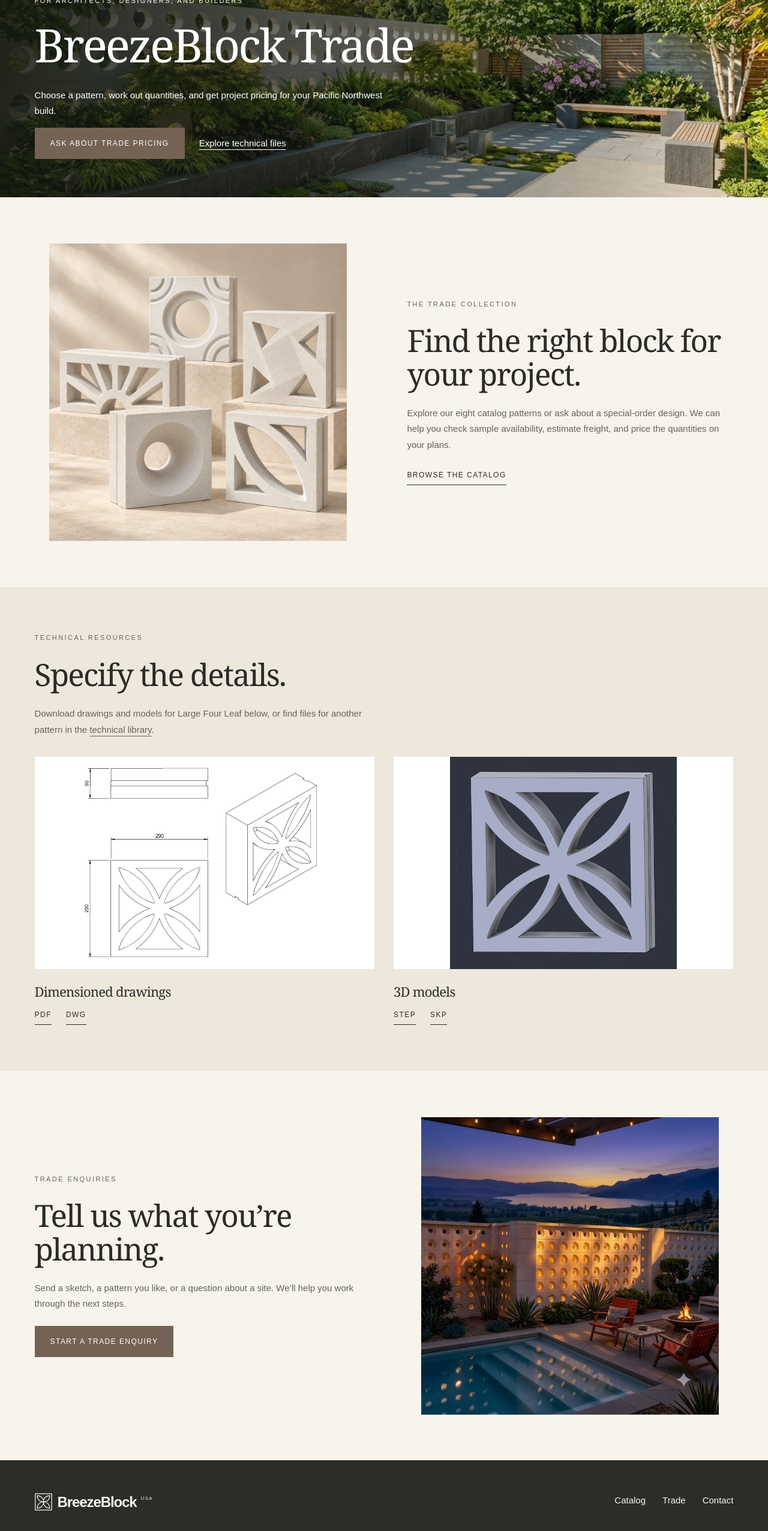
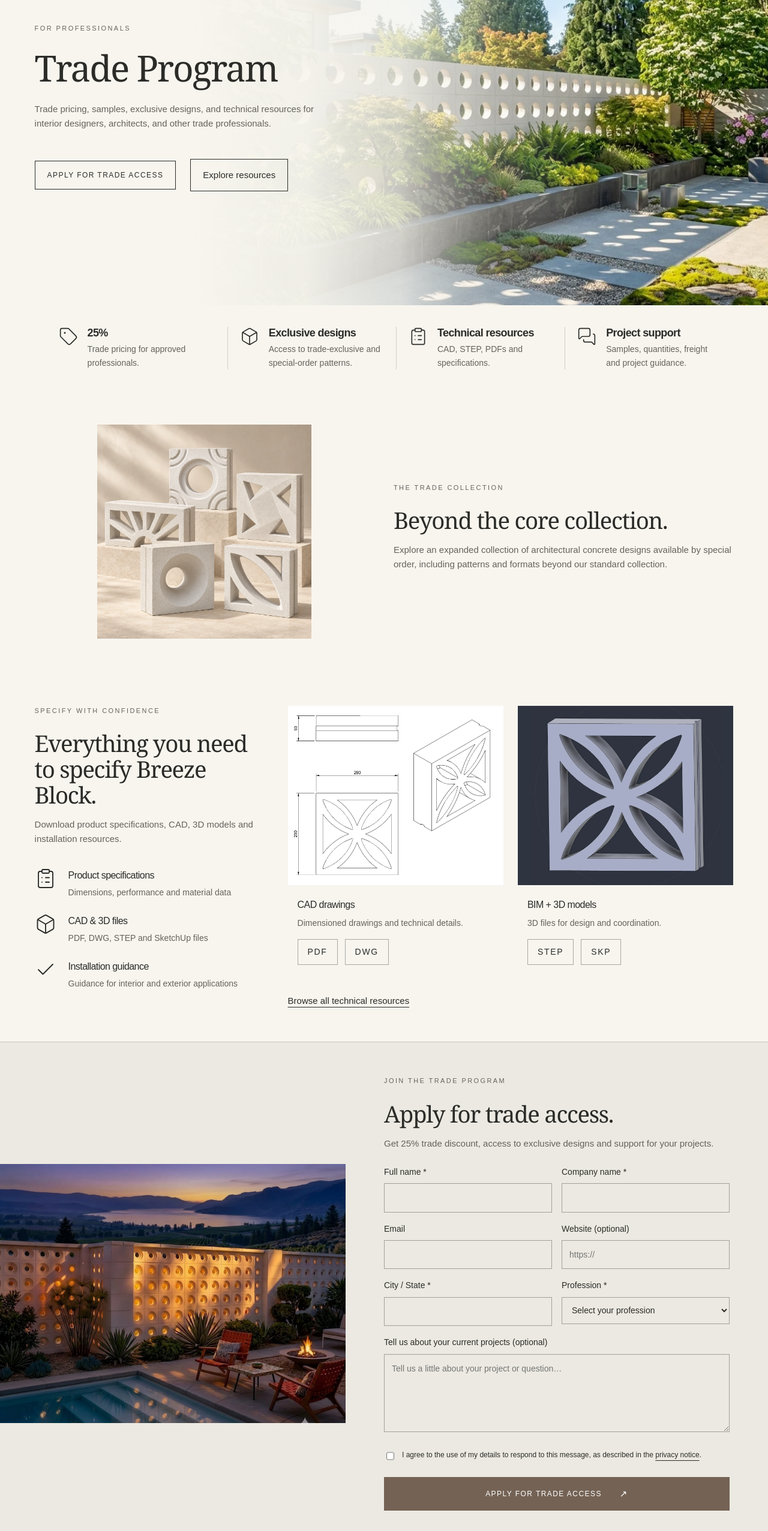
Before and after one commit to kevsherman/breezeblockusa, a Next.js app: page /trade in a window 1280 px wide. Shown: the part 234-2787 px from the top of the page at 60% size. Built offline with nearby package versions, Linux system fonts and the light colour scheme.

Commit message:
Update Site source

```diff
--- a/app/trade/page.tsx
+++ b/app/trade/page.tsx
@@ -1,45 +1,61 @@
+import QuoteForm from '@/components/quote-form';
+import { Tag, Box, ClipboardList, MessagesSquare, Check } from 'lucide-react';
 import { products } from '@/lib/catalog';
 import { pageMetadata } from '@/lib/site';
 import styles from './trade.module.css';
 
 export const metadata = pageMetadata('trade', 'Breeze Blocks for Architects, Designers & Trade', 'Explore breeze block patterns, request samples and trade pricing, and download drawings for Pacific Northwest projects.');
 
-const enquiry = '/request-a-quote/?interest=trade';
+const enquiry = '#trade-application';
 const fourLeaf = products.find(product => product.patternSlug === 'four-leaf' && product.size === 'Large')!;
 const resources = [
-  { title: 'Dimensioned drawings', image: 'drawing', alt: 'Four Leaf block shown in front, top and isometric views', files: fourLeaf.documents.filter(file => ['Dimensioned Drawing', 'CAD Drawing'].includes(file.label)) },
-  { title: '3D models', image: 'model', alt: 'Four Leaf model showing the depth of its openings', files: fourLeaf.documents.filter(file => ['STEP', 'SKP'].includes(file.format)) },
+  { title: 'CAD drawings', image: 'drawing', alt: 'Four Leaf block shown in front, top and isometric views', files: fourLeaf.documents.filter(file => ['Dimensioned Drawing', 'CAD Drawing'].includes(file.label)) },
+  { title: 'BIM + 3D models', image: 'model', alt: 'Four Leaf model showing the depth of its openings', files: fourLeaf.documents.filter(file => ['STEP', 'SKP'].includes(file.format)) },
 ];
 
 export default function TradePage() {
   return <div className={styles.page}>
     <section className={styles.hero}>
       <img src="/images/trade/courtyard.webp" alt="White circular breeze blocks screening a landscaped courtyard" fetchPriority="high" />
-      <div className="wrap"><p className="eyebrow">For architects, designers, and builders</p>
-        <h1>BreezeBlock Trade</h1><p>Choose a pattern, work out quantities, and get project pricing for your Pacific Northwest build.</p>
-        <div className="actions"><a className="button" href={enquiry}>Ask about trade pricing</a><a href="#trade-resources">Explore technical files</a></div>
+      <div className="wrap"><p className="eyebrow">For Professionals</p>
+        <h1>Trade Program</h1><p>Trade pricing, samples, exclusive designs, and technical resources for interior designers, architects, and other trade professionals.</p>
+        <div className="actions"><a className="button" href={enquiry}>Apply for trade access</a><a href="#trade-resources">Explore resources</a></div>
       </div>
     </section>
+    <ul className={'wrap ' + styles.benefits}>
+      {[
+        { Icon: Tag, title: '25%', copy: 'Trade pricing for approved professionals.' },
+        { Icon: Box, title: 'Exclusive designs', copy: 'Access to trade-exclusive and special-order patterns.' },
+        { Icon: ClipboardList, title: 'Technical resources', copy: 'CAD, STEP, PDFs and specifications.' },
+        { Icon: MessagesSquare, title: 'Project support', copy: 'Samples, quantities, freight and project guidance.' },
+      ].map(({ Icon, title, copy }) => <li key={title}><Icon aria-hidden="true"/><div><h2>{title}</h2><p>{copy}</p></div></li>)}
+    </ul>
     <section className={'wrap ' + styles.split}>
       <img src="/images/trade/collection.webp" alt="Five white concrete blocks with circular, angular and sunburst patterns" loading="lazy" />
-      <div><p className="eyebrow">The trade collection</p><h2>Find the right block for your project.</h2>
-        <p>Explore our eight catalog patterns or ask about a special-order design. We can help you check sample availability, estimate freight, and price the quantities on your plans.</p>
-        <a className="text-link" href="/breeze-blocks/">Browse the catalog</a>
+      <div><p className="eyebrow">The trade collection</p><h2>Beyond the core collection.</h2>
+        <p>Explore an expanded collection of architectural concrete designs available by special order, including patterns and formats beyond our standard collection.</p>
+
       </div>
     </section>
     <section className={styles.resources} id="trade-resources"><div className="wrap">
-      <p className="eyebrow">Technical resources</p><h2>Specify the details.</h2>
-      <p>Download drawings and models for Large Four Leaf below, or find files for another pattern in the <a href="/resources/#library-heading">technical library</a>.</p>
+      <div className={styles.resourceIntro}><p className="eyebrow">Specify with confidence</p><h2>Everything you need to specify Breeze Block.</h2>
+      <p>Download product specifications, CAD, 3D models and installation resources.</p>
+      <ul className={styles.resourceBenefits}>{[
+        { Icon: ClipboardList, title: 'Product specifications', copy: 'Dimensions, performance and material data' },
+        { Icon: Box, title: 'CAD & 3D files', copy: 'PDF, DWG, STEP and SketchUp files' },
+        { Icon: Check, title: 'Installation guidance', copy: 'Guidance for interior and exterior applications' },
+      ].map(({ Icon, title, copy }) => <li key={title}><Icon aria-hidden="true"/><div><h3>{title}</h3><p>{copy}</p></div></li>)}</ul></div>
       <div className={styles.cards}>{resources.map(resource => <article key={resource.image}>
         <img src={'/images/trade/' + resource.image + '.webp'} alt={resource.alt} loading="lazy" />
-        <h3>{resource.title}</h3><div className="actions">{resource.files.map(file => <a className="text-link" key={file.url} href={file.url} aria-label={'Large Four Leaf ' + file.label + ' (' + file.format + ')'}>{file.format}</a>)}</div>
-      </article>)}</div>
+        <h3>{resource.title}</h3><p>{resource.image === 'drawing' ? 'Dimensioned drawings and technical details.' : '3D files for design and coordination.'}</p><div className="actions">{resource.files.map(file => <a className="text-link" key={file.url} href={file.url} aria-label={'Large Four Leaf ' + file.label + ' (' + file.format + ')'}>{file.format}</a>)}</div>
+      </article>)}<a className={styles.library} href="/resources/#library-heading">Browse all technical resources</a></div>
     </div></section>
-    <section className={'wrap ' + styles.split}>
-      <div><p className="eyebrow">Trade enquiries</p><h2>Tell us what you’re planning.</h2>
-        <p>Send a sketch, a pattern you like, or a question about a site. We’ll help you work through the next steps.</p>
-        <a href={enquiry} className="button">Start a trade enquiry</a>
-      </div><img src="/images/trade/patio.webp" alt="Breeze block screen framing an outdoor seating area" loading="lazy" />
+    <section className={styles.application} id="trade-application">
+      <img src="/images/trade/patio.webp" alt="Breeze block screen framing an outdoor seating area" loading="lazy" />
+      <div className={styles.applicationCopy}><p className="eyebrow">Join the trade program</p><h2>Apply for trade access.</h2>
+        <p>Get 25% trade discount, access to exclusive designs and support for your projects.</p>
+        <QuoteForm trade/>
+      </div>
     </section>
   </div>;
 }
--- a/app/trade/trade.module.css
+++ b/app/trade/trade.module.css
@@ -1,22 +1,58 @@
-.page h2 { font-size: clamp(2.25rem, 4vw, 4rem); line-height: 1.08; }
-.page p { max-width: 37rem; }
-.hero { position: relative; isolation: isolate; display: grid; align-items: end; min-height: clamp(27rem, 60vh, 42rem); padding-block: 4rem; color: white; background: #35372e; }
-.hero img, .hero::before { position: absolute; inset: 0; width: 100%; height: 100%; }
-.hero img { object-fit: cover; z-index: -2; }
-.hero::before { content: ''; z-index: -1; background: linear-gradient(90deg, #151810df, #15181080 55%, transparent); }
-.hero h1 { font-size: clamp(3rem, 6vw, 6rem); letter-spacing: -.04em; line-height: 1.05; }
-.hero p { color: white; }
-.hero a { color: white; }
-.split, .cards { display: grid; grid-template-columns: repeat(2, minmax(0, 1fr)); gap: clamp(2rem, 6vw, 6rem); }
-.split { align-items: center; padding-block: clamp(3rem, 6vw, 6rem); }
-.split img { width: 100%; max-height: 31rem; object-fit: contain; }
-.split p, .resources p { margin-bottom: 1.5rem; }
-.resources { background: var(--sand); padding-block: clamp(3rem, 6vw, 6rem); }
-.cards { margin-top: 2rem; gap: 2rem; }
-.cards img { width: 100%; aspect-ratio: 16 / 10; object-fit: contain; background: white; display: block; }
-.cards h3 { margin: 1.25rem 0 .75rem; }
-@media (max-width: 700px) {
-  .split, .cards { grid-template-columns: 1fr; }
-  .split img { max-height: 20rem; }
-  .hero { padding-block: 3rem; }
+.page { --trade-base: #f7f5ee; background: var(--trade-base); }
+.page h2 { font-size: clamp(2rem, 3vw, 3rem); line-height: 1.12; margin-bottom: 1rem; }
+.page p { line-height: 1.6; }
+.hero { position: relative; isolation: isolate; overflow: hidden; }
+.hero > img { position: absolute; inset: 0; left: 25%; width: 100%; height: 100%; object-fit: cover; object-position: left center; z-index: -2; }
+.hero::before { content: ''; position: absolute; inset: 0; z-index: -1; background: linear-gradient(90deg, #f7f5ee 25%, #f7f5eef5 40%, #f7f5eecc 52%, #f7f5ee40 65%, transparent 78%); }
+.hero > div { min-height: 660px; display: flex; flex-direction: column; justify-content: center; padding-block: 64px; }
+.hero h1 { font-size: clamp(3rem, 4.7vw, 4.5rem); line-height: 1.08; margin-bottom: 24px; }
+.hero p { max-width: 31rem; }
+.hero :global(.actions) { margin-top: 32px; }
+.hero :global(.actions) > a { border: 1px solid currentColor; padding: 14px 20px; text-decoration: none; background: transparent; color: inherit; }
+.benefits { display: grid; grid-template-columns: repeat(4, 1fr); list-style: none; padding-block: 36px; margin-block: 0; }
+.benefits li { display: flex; gap: 16px; padding-inline: 20px; border-left: 1px solid #3333; }
+.benefits li:first-child { border: 0; padding-left: 0; }
+.benefits svg { flex: 0 0 32px; width: 32px; height: 32px; stroke-width: 1.25; }
+.benefits h2 { font-family: inherit; font-size: 18px; font-weight: 600; margin: 0 0 6px; }
+.benefits p { font-size: 14px; margin: 0; }
+.split { display: grid; grid-template-columns: 1fr 1fr; gap: 32px; align-items: center; padding-block: 56px; }
+.split > img { width: 63%; justify-self: center; }
+.resources { padding-block: 56px; scroll-margin-top: 120px; }
+.resources > div { display: grid; grid-template-columns: 1.05fr 2fr; gap: 32px; }
+.resourceBenefits { list-style: none; padding: 0; margin: 36px 0 0; display: grid; gap: 24px; }
+.resourceBenefits li { display: flex; gap: 20px; }
+.resourceBenefits svg { width: 36px; height: 36px; flex: 0 0 36px; stroke-width: 1.25; }
+.resourceBenefits h3 { font-family: inherit; font-size: 16px; margin: 0 0 4px; }
+.resourceBenefits p { margin: 0; font-size: 14px; }
+.cards { display: grid; grid-template-columns: repeat(2, minmax(0, 1fr)); gap: 24px; align-content: start; }
+.cards img { width: 100%; aspect-ratio: 6 / 5; object-fit: contain; display: block; background: #fff; }
+.cards article:nth-child(2) img { background: #2e3440; }
+.cards h3 { font-family: inherit; font-size: 16px; margin: 20px 16px 6px; }
+.cards p { margin: 0 16px; font-size: 14px; }
+.cards :global(.actions) { margin: 16px; gap: 12px; }
+.cards :global(.text-link) { border: 1px solid #3336; padding: 10px 16px; font-size: 14px; text-decoration: none; }
+.library { grid-column: 1 / -1; margin-top: 8px; }
+.application { display: grid; grid-template-columns: .9fr 1.1fr; background: #ebe9e1; border-top: 1px solid #3333; scroll-margin-top: 120px; }
+.application > img { width: 100%; aspect-ratio: 4 / 3; object-fit: cover; align-self: center; }
+.applicationCopy { padding: 56px clamp(24px, 5vw, 96px); }
+.applicationCopy :global(.quote-form) { padding: 0; border: 0; background: transparent; box-shadow: none; margin-top: 24px; }
+.applicationCopy :global(.fields) { grid-template-columns: repeat(2, minmax(0, 1fr)); gap: 16px; }
+.applicationCopy :global(.field) { font-size: 14px; }
+.applicationCopy input, .applicationCopy select, .applicationCopy textarea { background: transparent; border: 1px solid #3336; width: 100%; padding: 12px; font: inherit; color: inherit; }
+.applicationCopy :global(.check-label) input { width: auto; }
+@media(max-width: 989px) {
+ .benefits { grid-template-columns: repeat(2, 1fr); gap: 24px 0; }
+ .benefits li:nth-child(odd) { border: 0; padding-left: 0; }
+ .resources > div, .application { grid-template-columns: 1fr; }
+ .application > img { max-height: 520px; }
 }
+@media(max-width: 700px) {
+ .hero > img { left: 0; }
+ .hero::before { background: #f7f5eee8; }
+ .hero > div { min-height: 530px; padding-block: 40px; }
+ .hero :global(.actions) { align-items: stretch; flex-direction: column; }
+ .split, .cards { grid-template-columns: 1fr; }
+ .split, .resources { padding-block: 40px; }
+ .applicationCopy { padding: 40px 24px; }
+ .applicationCopy :global(.fields) { grid-template-columns: 1fr; }
+}
--- a/components/quote-form.tsx
+++ b/components/quote-form.tsx
@@ -1,7 +1,7 @@
 'use client';
 import { useEffect, useRef, useState } from 'react';
 
-export default function QuoteForm() {
+export default function QuoteForm({ trade = false }: { trade?: boolean }) {
  const [busy, setBusy] = useState(false);
  const [error, setError] = useState('');
  const [saved, setSaved] = useState('');
@@ -32,6 +32,10 @@ export default function QuoteForm() {
   setBusy(true);
   setError('');
   const data = Object.fromEntries(new FormData(event.currentTarget));
+  if (trade) {
+   data.interest = 'trade';
+   data.notes = `City / State: ${data.location}\nProfession: ${data.profession}\nWebsite: ${data.companyWebsite}\n\n${data.notes}`;
+  }
   let attribution = {};
   try { attribution = JSON.parse(sessionStorage.getItem('bb_first_source') || '{}'); } catch {}
   try {
@@ -51,17 +55,23 @@ export default function QuoteForm() {
 
  if (saved) return <div className="success" ref={success} tabIndex={-1} role="status"><p className="eyebrow">Message received</p><h2>Thank you for reaching out.</h2><p>Your message has been saved. We’ll reply by email to discuss the next steps.</p><p className="fine-print">Reference: {saved}</p></div>;
  return <form className="quote-form simple-contact-form" ref={form} onSubmit={submit}>
-  <input type="hidden" name="interest" defaultValue="quote"/><input type="hidden" name="pattern"/><input type="hidden" name="finish" defaultValue="Not sure yet"/><input type="hidden" name="region" defaultValue="Other"/><input type="hidden" name="quantity"/>
+  <input type="hidden" name="interest" defaultValue={trade ? 'trade' : 'quote'}/><input type="hidden" name="pattern"/><input type="hidden" name="finish" defaultValue="Not sure yet"/><input type="hidden" name="region" defaultValue="Other"/><input type="hidden" name="quantity"/>
   {context && <p className="contact-context">Regarding: {context}</p>}
   <div className="fields">
-   <label className="field">Name<input name="name" autoComplete="name" required minLength={2} maxLength={100}/></label>
+   <label className="field">{trade ? 'Full name *' : 'Name'}<input name="name" autoComplete="name" required minLength={2} maxLength={100}/></label>
+   {trade && <label className="field">Company name *<input name="company" autoComplete="organization" required maxLength={160}/></label>}
    <label className="field">Email<input name="email" type="email" autoComplete="email" required maxLength={254}/></label>
-   <label className="field full">How can we help?<textarea name="notes" required maxLength={2000} rows={5} placeholder="Tell us a little about your project or question…"/></label>
-   <label className="field full">Phone <span className="optional-label">(optional)</span><input name="phone" type="tel" autoComplete="tel" maxLength={160}/></label>
+   {trade && <>
+    <label className="field">Website (optional)<input name="companyWebsite" placeholder="https://" autoComplete="url" maxLength={200}/></label>
+    <label className="field">City / State *<input name="location" autoComplete="address-level2" required maxLength={160}/></label>
+    <label className="field">Profession *<select name="profession" required><option value="">Select your profession</option>{['Architect', 'Interior designer', 'Landscape designer', 'Builder / contractor', 'Other design or construction professional'].map(value => <option key={value}>{value}</option>)}</select></label>
+   </>}
+   <label className="field full">{trade ? 'Tell us about your current projects (optional)' : 'How can we help?'}<textarea name="notes" required={!trade} maxLength={trade ? 1400 : 2000} rows={trade ? 4 : 5} placeholder="Tell us a little about your project or question…"/></label>
+   {!trade && <label className="field full">Phone <span className="optional-label">(optional)</span><input name="phone" type="tel" autoComplete="tel" maxLength={160}/></label>}
   </div>
   <div className="honeypot" aria-hidden="true"><label>Leave this field empty<input name="website" tabIndex={-1} autoComplete="off"/></label></div>
   <label className="check-label"><input name="consent" type="checkbox" required/><span>I agree to the use of my details to respond to this message, as described in the <a href="/privacy/">privacy notice</a>.</span></label>
   {error && <div role="alert" className="form-error"><p>{error}</p><p>Your message is still here. You can also <a href="mailto:info@breezeblock.ca?subject=US%20project%20enquiry">email us directly</a>.</p></div>}
-  <button className="button" type="submit" disabled={busy}>{busy ? 'Sending…' : 'Send message'}<span aria-hidden="true">↗</span></button>
+  <button className="button" type="submit" disabled={busy}>{busy ? 'Sending…' : trade ? 'Apply for trade access' : 'Send message'}<span aria-hidden="true">↗</span></button>
  </form>;
 }
```
